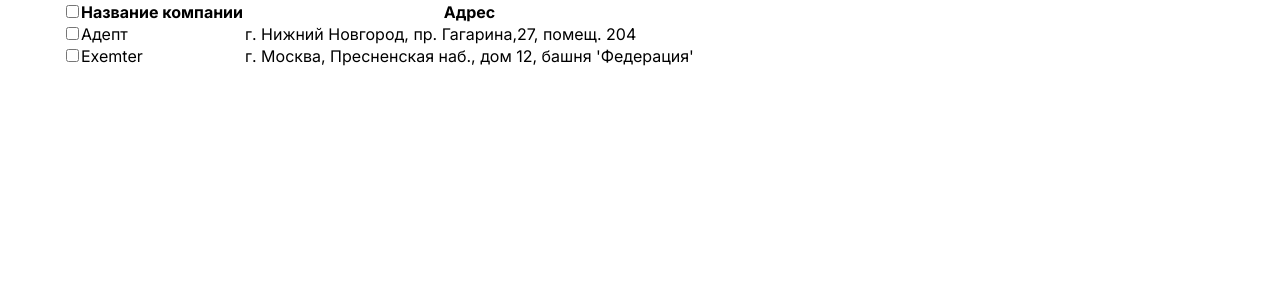
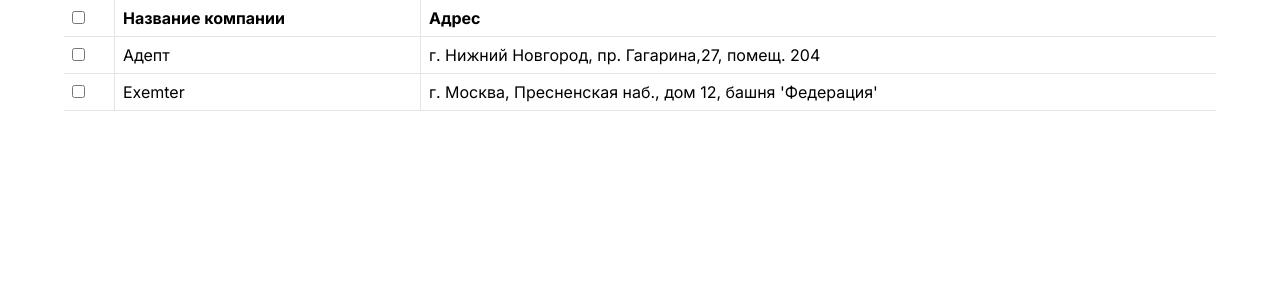
Before and after one commit to zeta-centauri/adept-test-app, a React (Vite) app: page / in a window 1280 px wide. Shown: the top 300 px of the page. Built offline with nearby package versions, Linux system fonts and the light colour scheme.

Commit message:
feat: update table with Table component

```diff
--- a/src/features/companies/ui/CompaniesTable.tsx
+++ b/src/features/companies/ui/CompaniesTable.tsx
@@ -32,6 +32,7 @@
     <TableWrapper isSelectAll={isSelectAll} handleSelectAll={handleSelectAll}>
       {companies.map((company) => (
         <TableRow
+          key={company.id}
           company={company}
           handleEdit={handleEditRow}
           handleSelect={handleSelectRow}
--- a/src/features/companies/ui/TableRow.tsx
+++ b/src/features/companies/ui/TableRow.tsx
@@ -1,4 +1,5 @@
 import { Company, UpdateCompanyPayload } from "../model/types";
+import { Table } from "../../../common/components/Table/Table";
 
 interface Props {
   company: Company;
@@ -8,15 +9,15 @@
 
 const TableRow = ({ company, handleSelect, handleEdit }: Props) => {
   return (
-    <tr>
-      <td>
+    <Table.Row $selected={company.isSelected}>
+      <Table.Cell>
         <input
           type="checkbox"
           checked={company.isSelected}
           onChange={() => handleSelect(company.id)}
         />
-      </td>
-      <td
+      </Table.Cell>
+      <Table.Cell
         contentEditable
         onBlur={(e) =>
           handleEdit({
@@ -27,8 +28,8 @@
         }
       >
         {company.name}
-      </td>
-      <td
+      </Table.Cell>
+      <Table.Cell
         contentEditable
         onBlur={(e) =>
           handleEdit({
@@ -39,8 +40,8 @@
         }
       >
         {company.adress}
-      </td>
-    </tr>
+      </Table.Cell>
+    </Table.Row>
   );
 };
 
--- a/src/features/companies/ui/TableWrapper.tsx
+++ b/src/features/companies/ui/TableWrapper.tsx
@@ -1,4 +1,5 @@
 import { PropsWithChildren } from "react";
+import { Table } from "../../../common/components/Table/Table";
 
 interface Props {
   isSelectAll: boolean;
@@ -10,20 +11,22 @@
   children,
 }: PropsWithChildren<Props>) => {
   return (
-    <table>
-      <thead>
-        <tr>
-          <input
-            type="checkbox"
-            checked={isSelectAll}
-            onChange={handleSelectAll}
-          />
-          <th>Название компании</th>
-          <th>Адрес</th>
-        </tr>
-      </thead>
-      <tbody>{children}</tbody>
-    </table>
+    <Table.Root>
+      <Table.Header>
+        <Table.Row>
+          <Table.ColumnHeader>
+            <input
+              type="checkbox"
+              checked={isSelectAll}
+              onChange={handleSelectAll}
+            />
+          </Table.ColumnHeader>
+          <Table.ColumnHeader>Название компании</Table.ColumnHeader>
+          <Table.ColumnHeader>Адрес</Table.ColumnHeader>
+        </Table.Row>
+      </Table.Header>
+      <Table.Body>{children}</Table.Body>
+    </Table.Root>
   );
 };
 
```
